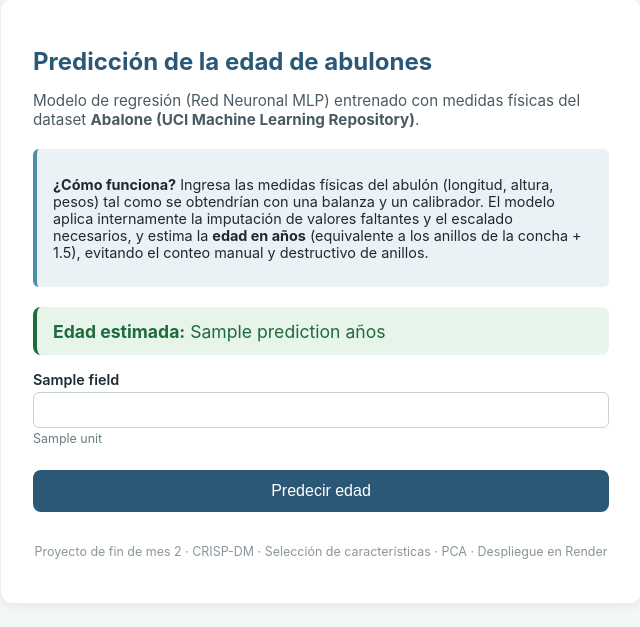
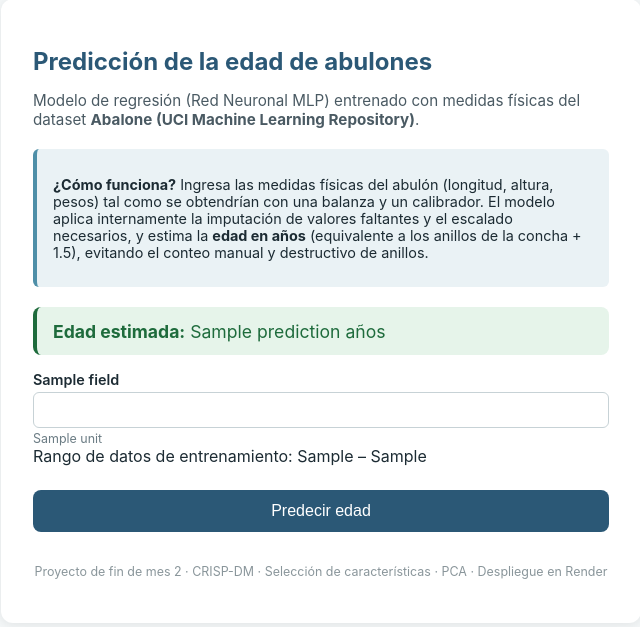
Before and after one commit to Abel11uthh/abalone-regresion-render, a Flask app: template templates/index.html in a window 1280 px wide. Shown: the part 33-660 px from the top of the page, without its empty margins (319-959 px from the left). Run offline with Flask 3, Linux system fonts and the light colour scheme; the template is opened without the code that fills it: most values are stand-ins (such as "Sample title", 1, 10 or a date in 2020); parts of the project's set-up code (start-up, migrations or seed data) failed here and were passed over.

Commit message:
Add range hint for training data in index.html
Added a range hint for training data in the input field.

```diff
--- a/templates/index.html
+++ b/templates/index.html
@@ -43,6 +43,7 @@
         <input type="number" step="{{ f.step }}" min="0" name="{{ f.name }}" id="{{ f.name }}"
                value="{{ values.get(f.name, '') }}" required>
         <span class="unit">{{ f.unit }}</span>
+        <span class="range-hint">Rango de datos de entrenamiento: {{ f.range_min }} – {{ f.range_max }}</span>
       </div>
     {% endfor %}
     <button type="submit" class="btn">Predecir edad</button>
```
